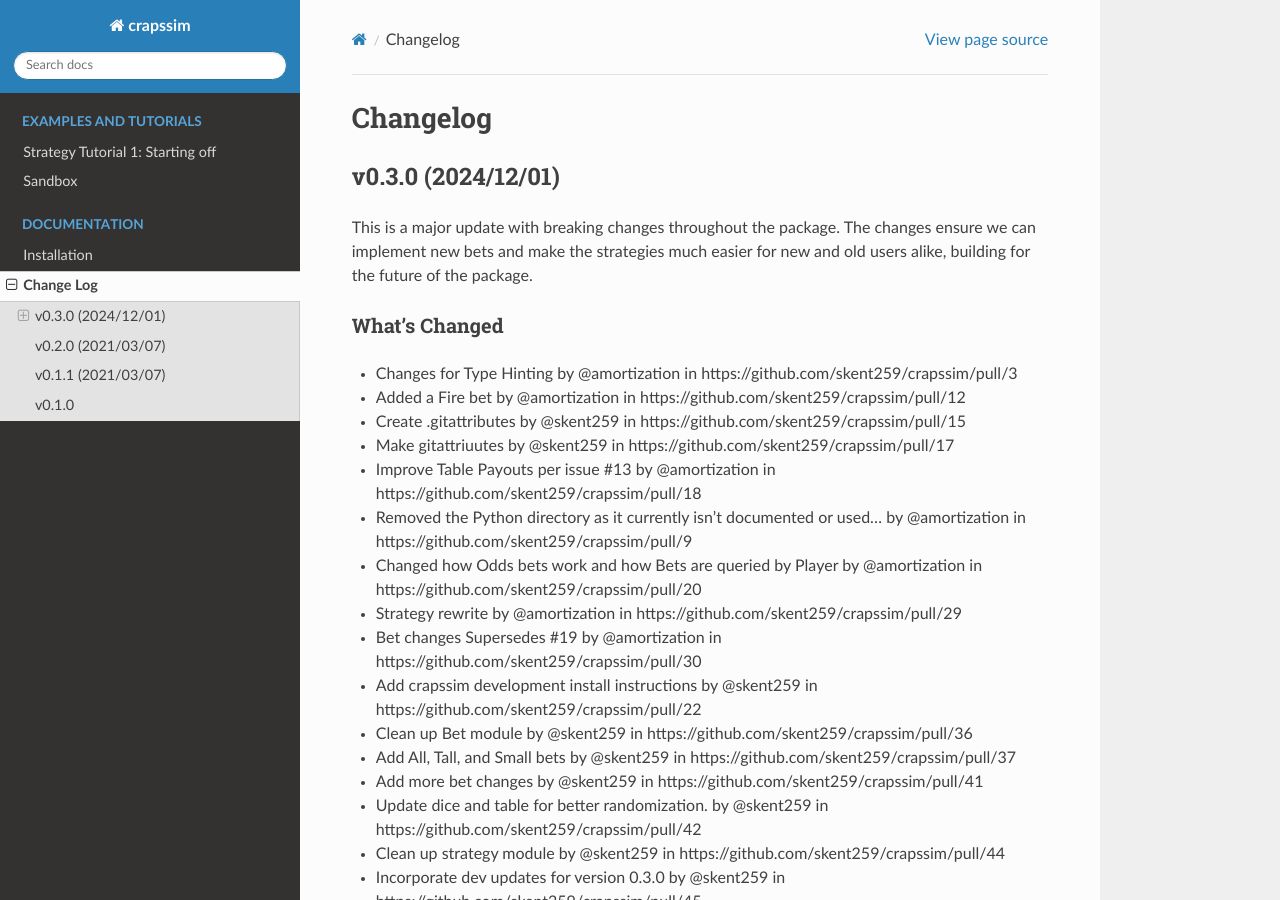
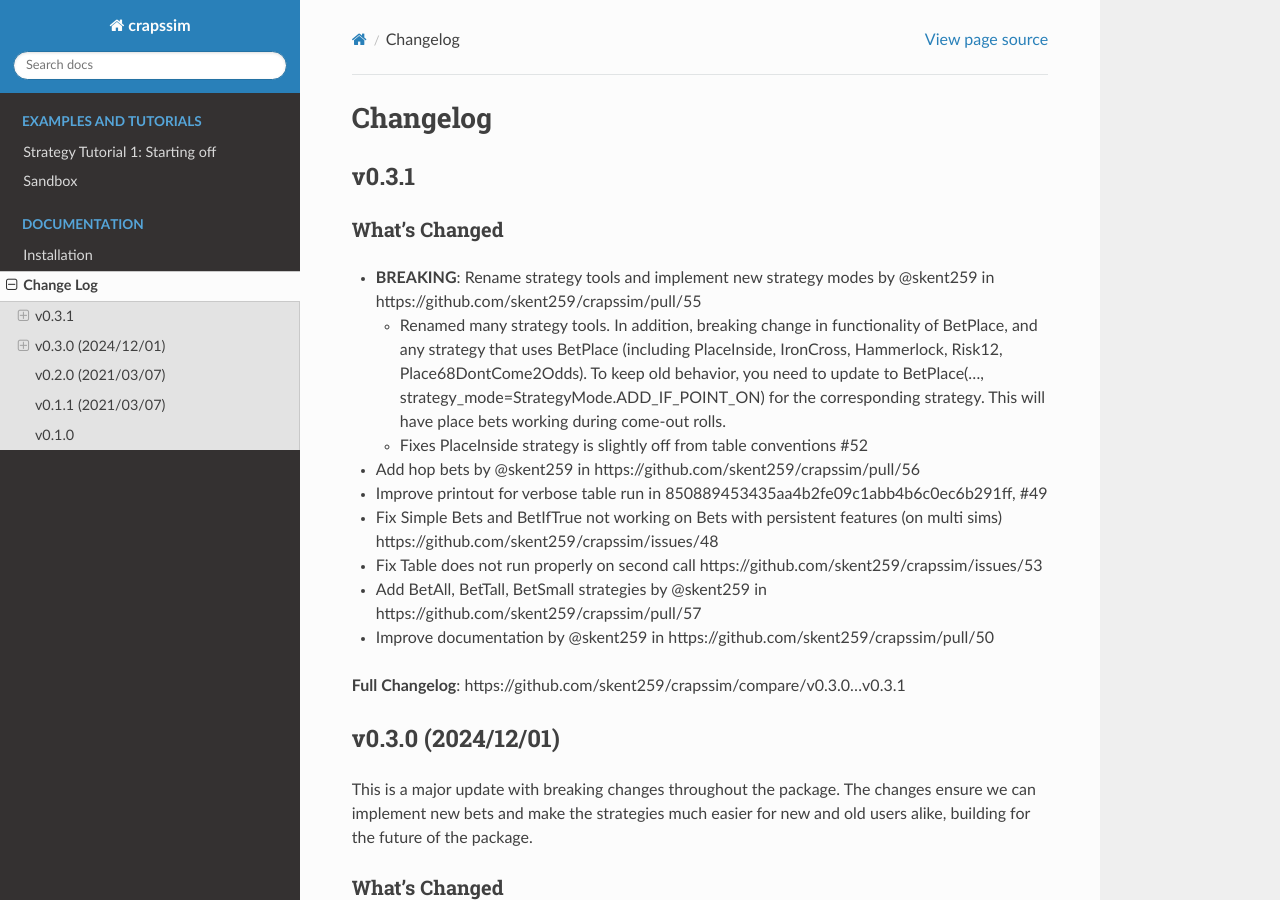
Before and after one commit to skent259/crapssim, a Sphinx documentation site: the page built from docs/CHANGELOG.md, in a window 1280 px wide and 900 px high. Built offline with Sphinx 7.4.7 and the Read the Docs theme 3.1.0, drawn with Linux system fonts in a browser that asks for light colours; pages that are not in the unit, such as notebooks, are missing from menus.

Commit message:
Increment version to 0.3.1

```diff
--- a/docs/CHANGELOG.md
+++ b/docs/CHANGELOG.md
@@ -1,6 +1,20 @@
 # Changelog
 
-<!--next-version-placeholder-->
+## v0.3.1
+
+### What's Changed
+* **BREAKING**: Rename strategy tools and implement new strategy modes by @skent259 in https://github.com/skent259/crapssim/pull/55
+  * Renamed many strategy tools. In addition, breaking change in functionality of BetPlace, and any strategy that uses BetPlace (including PlaceInside, IronCross, Hammerlock, Risk12, Place68DontCome2Odds). To keep old behavior, you need to update to BetPlace(..., strategy_mode=StrategyMode.ADD_IF_POINT_ON) for the corresponding strategy. This will have place bets working during come-out rolls.
+  * Fixes PlaceInside strategy is slightly off from table conventions #52
+* Add hop bets by @skent259 in https://github.com/skent259/crapssim/pull/56
+* Improve printout for verbose table run in 850889453435aa4b2fe09c1abb4b6c0ec6b291ff, #49
+* Fix Simple Bets and BetIfTrue not working on Bets with persistent features (on multi sims) https://github.com/skent259/crapssim/issues/48
+* Fix Table does not run properly on second call https://github.com/skent259/crapssim/issues/53
+* Add BetAll, BetTall, BetSmall strategies by @skent259 in https://github.com/skent259/crapssim/pull/57
+* Improve documentation by @skent259 in https://github.com/skent259/crapssim/pull/50
+
+
+**Full Changelog**: https://github.com/skent259/crapssim/compare/v0.3.0...v0.3.1
 
 ## v0.3.0 (2024/12/01)
 
--- a/docs/conf.py
+++ b/docs/conf.py
@@ -22,7 +22,7 @@ copyright = "2024, Sean Kent"
 author = "Sean Kent, amortization"
 
 # The full version, including alpha/beta/rc tags
-release = "0.3.0"
+release = "0.3.1"
 
 
 # -- General configuration ---------------------------------------------------
--- a/setup.cfg
+++ b/setup.cfg
@@ -1,6 +1,6 @@
 [metadata]
 name = crapssim
-version = 0.3.0
+version = 0.3.1
 author = "Sean Kent, @amortization"
 author_email = skent259@gmail.com
 description = Simulator for Craps with various betting strategies
```
